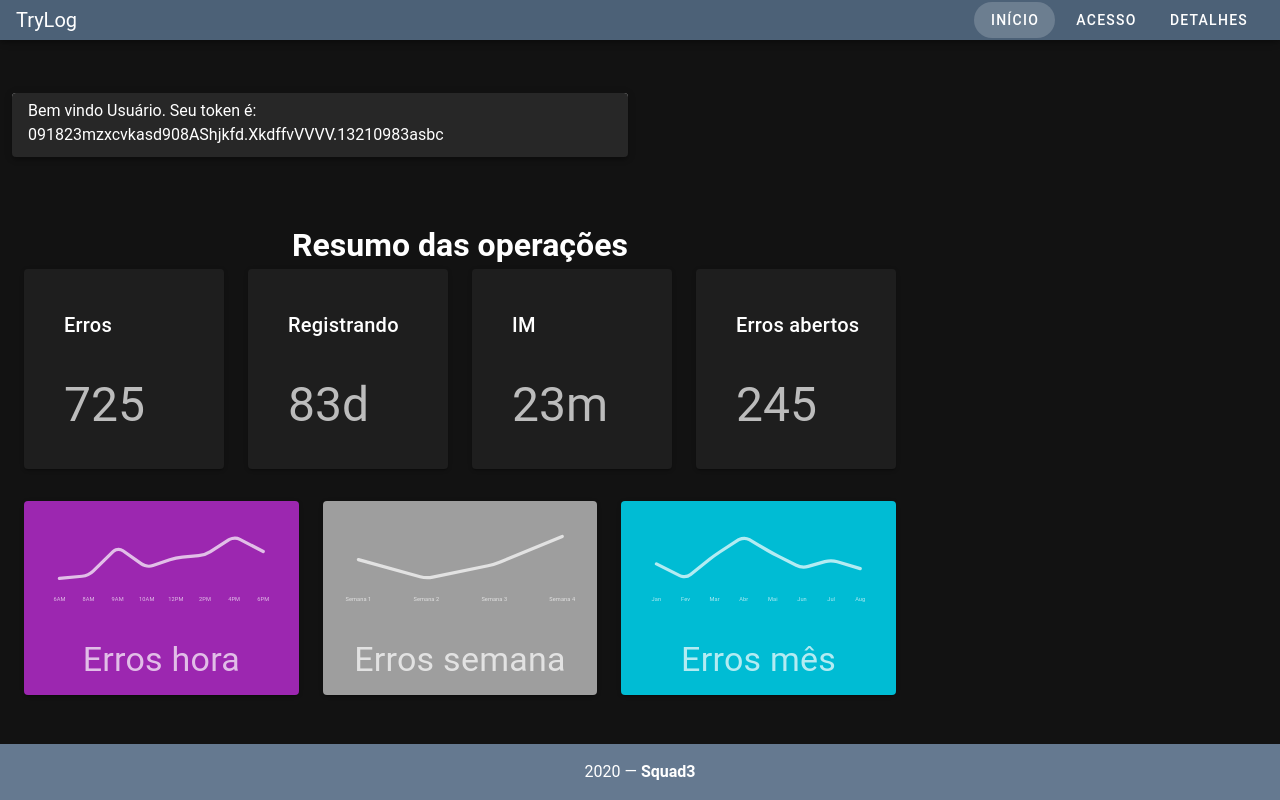
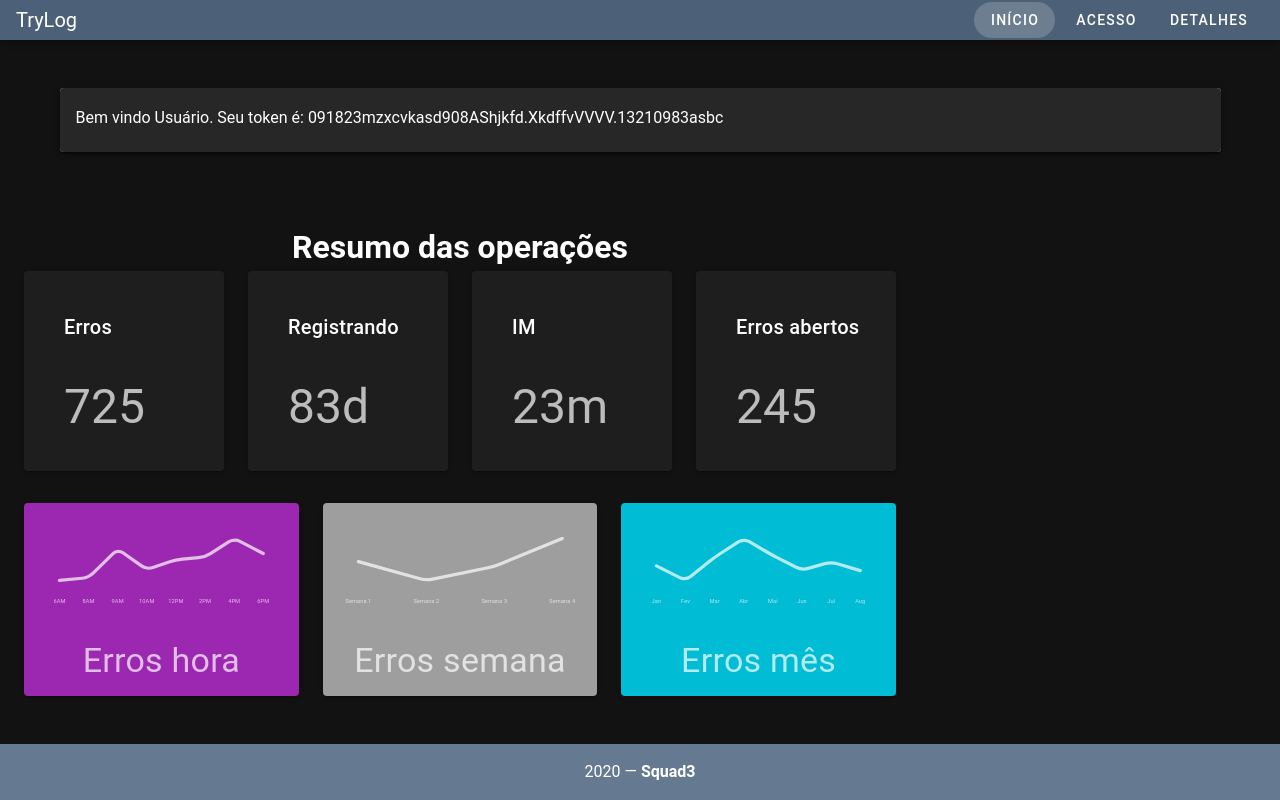
Before and after one commit to Calkines/TryLog.Frontend, a Vue app: page / in a window 1280 px wide. Built offline with nearby package versions, Linux system fonts and the light colour scheme; the HTML template or start-up script is replaced by a standard one.

Commit message:
fix: remove unecessary tags

```diff
--- a/src/components/UserInformation.vue
+++ b/src/components/UserInformation.vue
@@ -1,15 +1,9 @@
 <template>
+  <v-container>
     <v-row>
-    <v-col
-      v-for="(bar, i) in bars"
-      :key="i"
-      cols="12"
-      sm="12"
-      md="6"
-      class="my-4"
-    >
-      <v-card color="grey lighten-4" flat height="50px">
-        <v-toolbar :color="bar.class" :dark="bar.dark">
+      <v-col class="d-flex flex-column align-self-start justify-center">
+        <v-card color="grey lighten-4">
+          <v-toolbar>
             <p class="mt-3">
               Bem vindo Usuário. Seu token é:
               091823mzxcvkasd908AShjkfd.XkdffvVVVV.13210983asbc
@@ -18,6 +12,7 @@
         </v-card>
       </v-col>
     </v-row>
+  </v-container>
 </template>
 
 <script>
```
Lines whose indentation alone changed are shown as unchanged.
